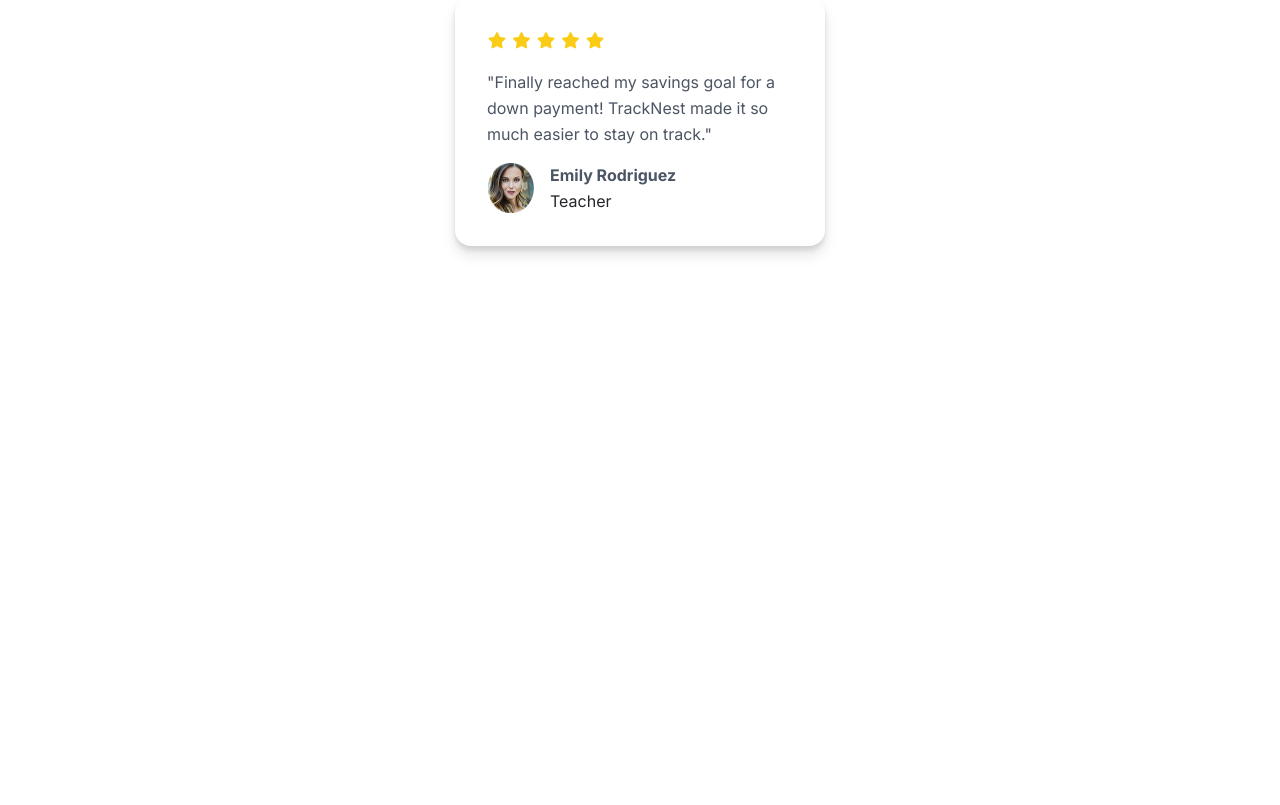
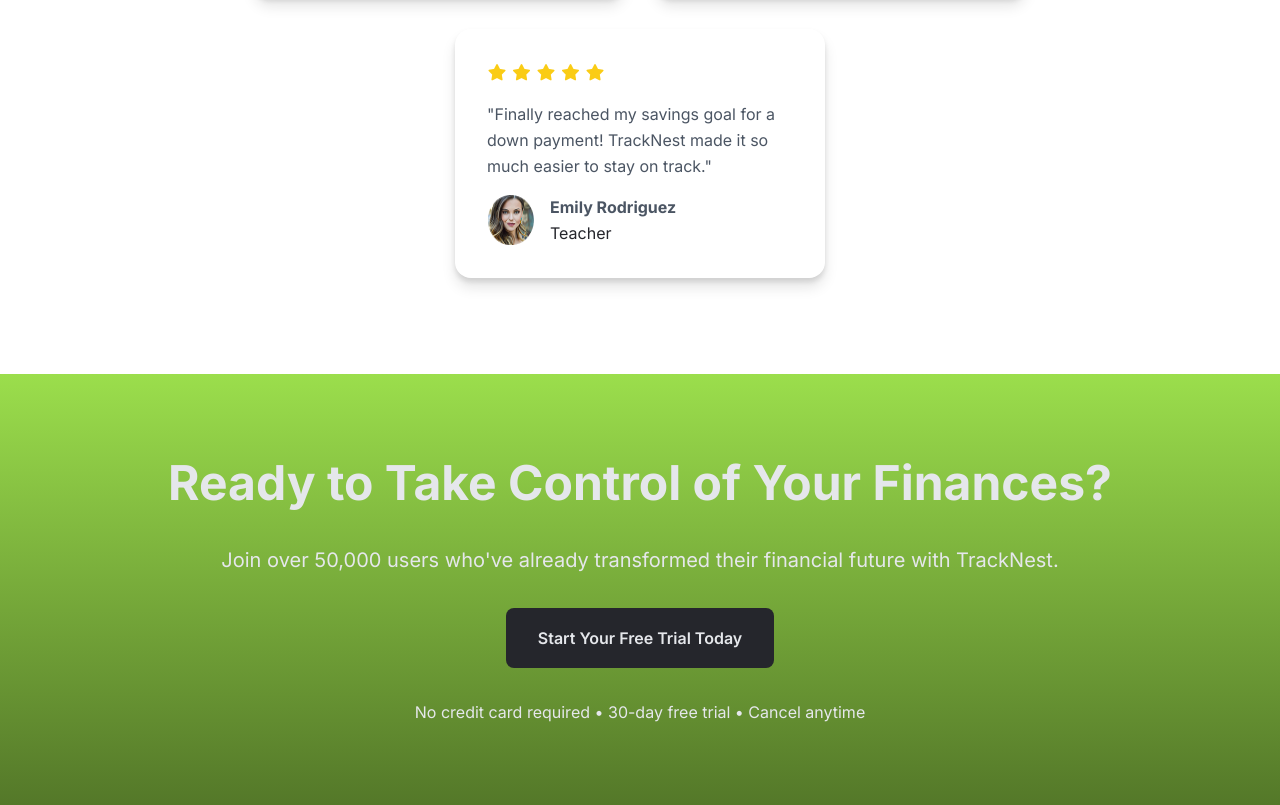
Before and after one commit to ThooHoang/TrackNest, a website built with Vite: page index.html in a window 1280 px wide. Shown: the part 5656-6461 px from the top of the page. Before the commit the page ends 5966 px from the top, so only its background shows below. Built offline with nearby package versions, Linux system fonts and the light colour scheme.

Commit message:
Add trial section with call-to-action and styling

```diff
--- a/index.html
+++ b/index.html
@@ -272,6 +272,18 @@
         </div>
       </div>
     </section>
+    <section class="trial container">
+      <h2>
+        Ready to Take Control of Your Finances?
+      </h2>
+      <p class="large">
+        Join over 50,000 users who've already transformed their financial future with TrackNest.
+      </p>
+      <button class="button-primary">
+        Start Your Free Trial Today
+      </button>
+      <p>No credit card required • 30-day free trial • Cancel anytime</p>
+    </section>
   </main>
 
 </body>
--- a/src/style.css
+++ b/src/style.css
@@ -413,7 +413,7 @@
   justify-content: center;
   align-items: center;
   flex-direction: column;
-  padding-block: 4rem;
+  padding-block: 6rem;
   gap: 6rem;
 }
 
@@ -453,3 +453,24 @@
   display: flex;
   flex-direction: column;
 }
+
+/* Trial Section */
+
+.trial {
+  display: flex;
+  justify-content: center;
+  align-items: center;
+  flex-direction: column;
+  gap: 2rem;
+  background: var(--gradient-green);
+  padding: 80px;
+}
+
+.trial h2 {
+  font-size: 3rem;
+  color: var(--color-light);
+}
+
+.trial p {
+  color: var(--color-light);
+}
```
